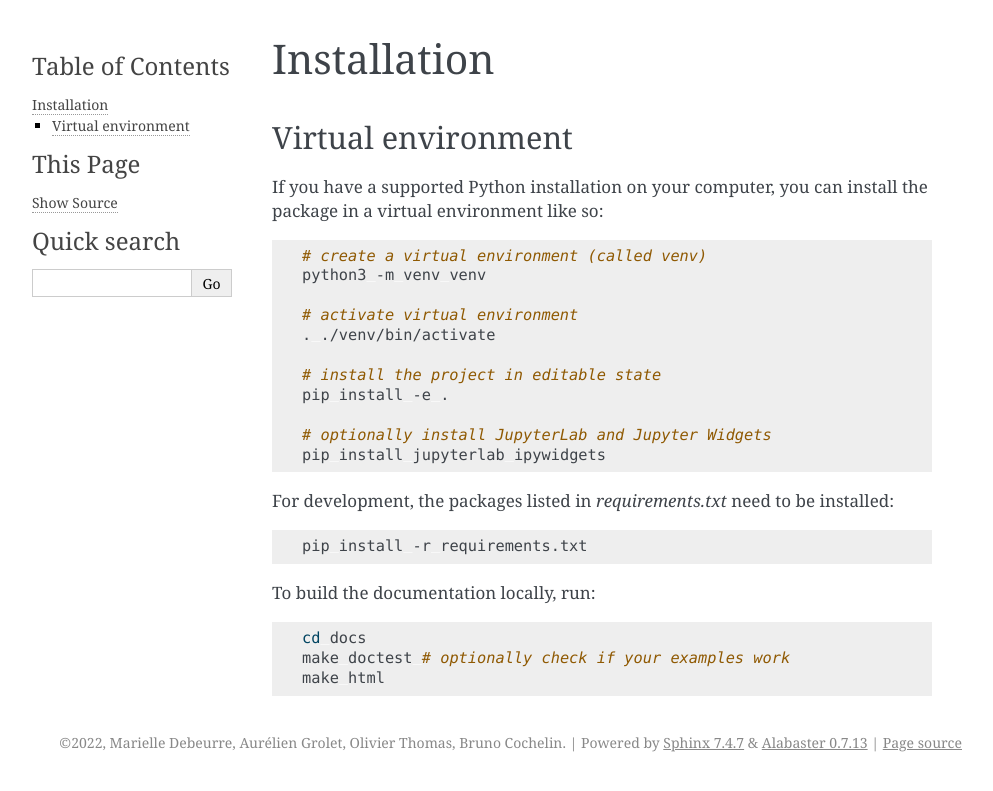
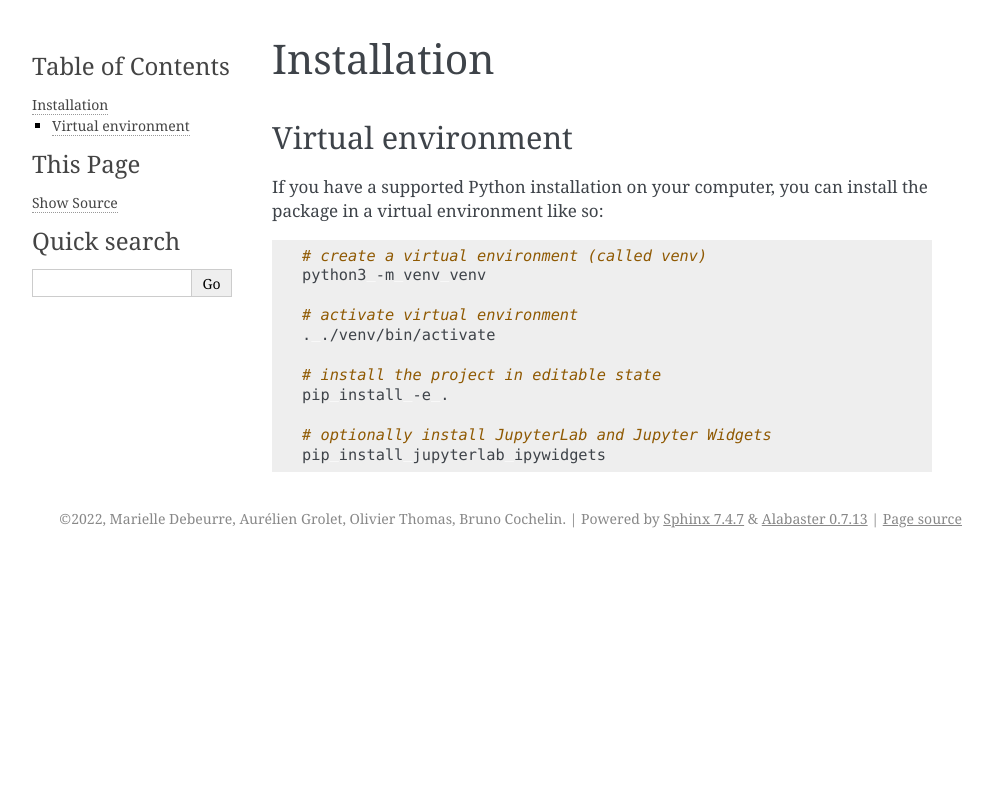
Before and after one commit to THREAD-3-2/NL_2D_FEM, a Sphinx documentation site: the page built from docs/installation.rst, in a window 1280 px wide. Shown: the top 791 px of the page, without its empty margins (148-1141 px from the left). Built offline with Sphinx 7.4.7, drawn with Linux system fonts in a browser that asks for light colours.

Commit message:
Update installation.rst

```diff
--- a/docs/installation.rst
+++ b/docs/installation.rst
@@ -22,19 +22,3 @@ install the package in a virtual environment like so:
 
     # optionally install JupyterLab and Jupyter Widgets
     pip install jupyterlab ipywidgets
-
-
-For development, the packages listed in `requirements.txt` need to be installed:
-
-.. code-block:: bash
-
-    pip install -r requirements.txt
-
-
-To build the documentation locally, run:
-
-.. code-block:: bash
-
-    cd docs
-    make doctest # optionally check if your examples work
-    make html
```
